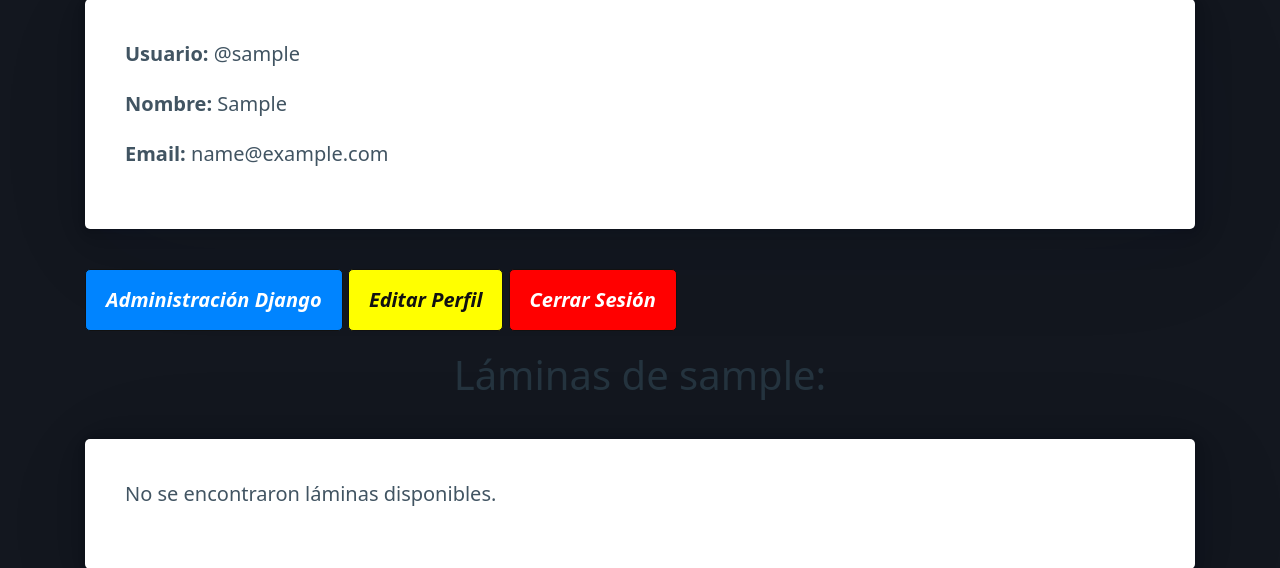
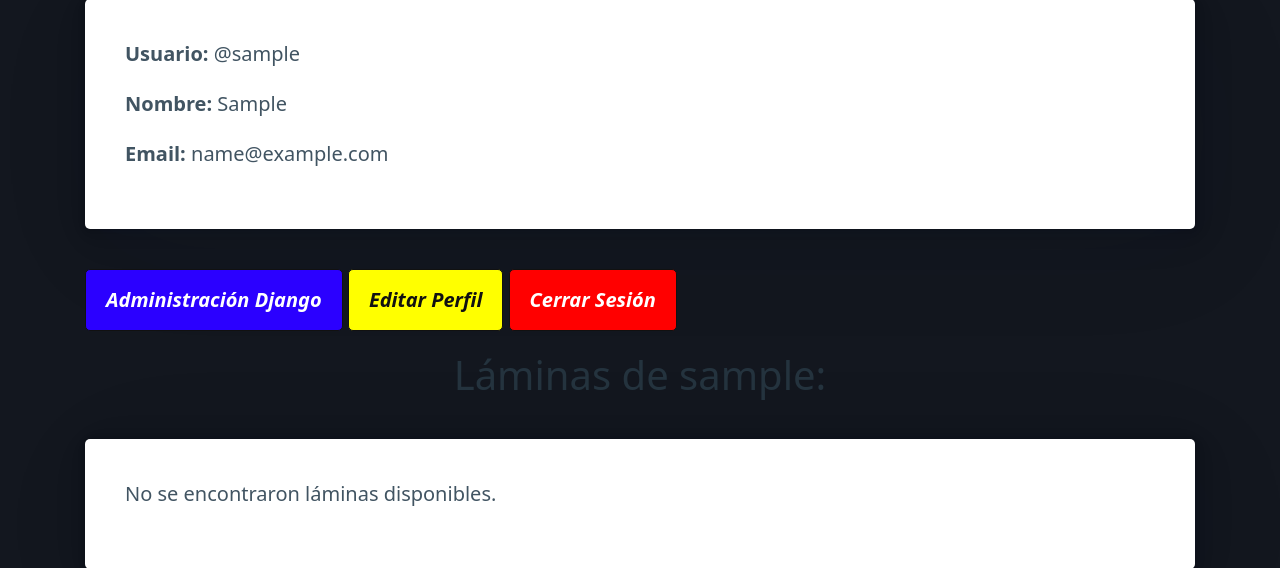
Before and after one commit to dakkusu988/ProyectoFinal-Dibujos-Laminas, a Django app: page /perfil/ in a window 1280 px wide. Shown: the part 253-821 px from the top of the page. Run offline with Django 4.2, Linux system fonts and the light colour scheme; the visitor is signed in with stand-in values (Sample User, id 1); data that the repository does not hold is empty.

Commit message:
pruebas de estilos

```diff
--- a/dibujo/templates/dibujo/carrito.html
+++ b/dibujo/templates/dibujo/carrito.html
@@ -33,9 +33,7 @@
                         <b>-</b>
                     </button>
 
-                    <span>
-                        <b style="color: white;">{{ item.cantidad }}</b>
-                    </span>
+                    <b style="color: white;">{{ item.cantidad }}</b>
 
                     <button type="" name="accion" value="sumar" class="botonNoStock" {% if item.cantidad >= item.dibujo.stock %} disabled {% endif %}>
                         <b>+</b>
--- a/dibujo/templates/dibujo/detallesUsuario.html
+++ b/dibujo/templates/dibujo/detallesUsuario.html
@@ -19,7 +19,7 @@
 
     <p>
         {% if request.user.is_authenticated and request.user.is_staff %}
-            <a href="https://tienda-de-laminas.onrender.com/admin/" role="button" class="botonVolverAlMenu"
+            <a href="https://tienda-de-laminas.onrender.com/admin/" role="button" class="botonNoStock"
             target="_blank" rel="noopener noreferrer">
                 <b><i>Administración Django</i></b>
             </a>
```
